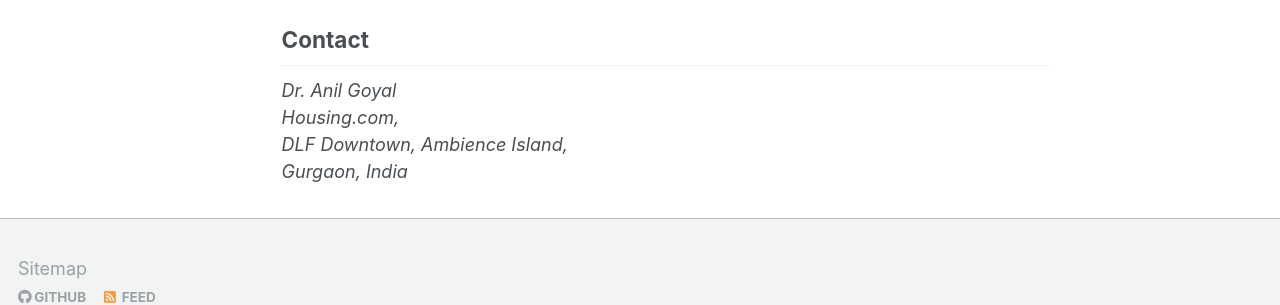
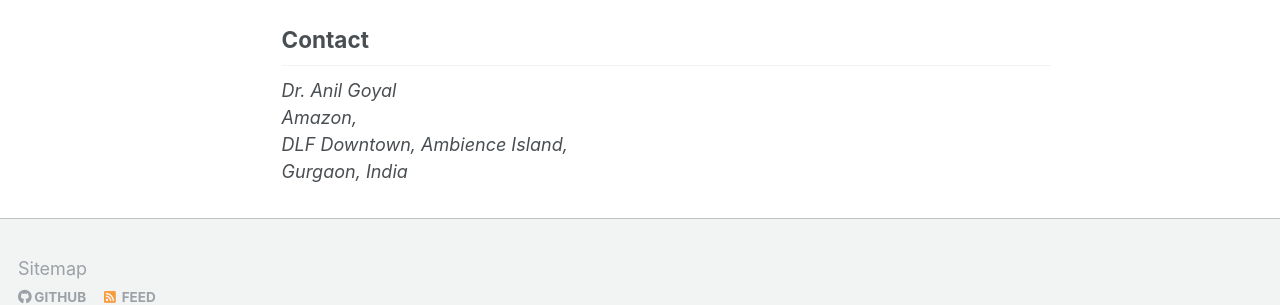
Before and after one commit to goyalanil/goyalanil.github.io, a Jekyll site: the page built from _pages/about.md, in a window 1280 px wide and 1361 px high. Shown: the part 987-1292 px from the top of the window. Built offline with Jekyll 4.4.1, drawn with Linux system fonts in a browser that asks for light colours.

Commit message:
Update about.md

```diff
--- a/_pages/about.md
+++ b/_pages/about.md
@@ -23,5 +23,5 @@
 
 ## Contact
 <address>
-  Dr. Anil Goyal <br />Housing.com,<br />  DLF Downtown, Ambience Island, <br /> Gurgaon, India<br />
+  Dr. Anil Goyal <br />Amazon,<br />  DLF Downtown, Ambience Island, <br /> Gurgaon, India<br />
 </address>
```
